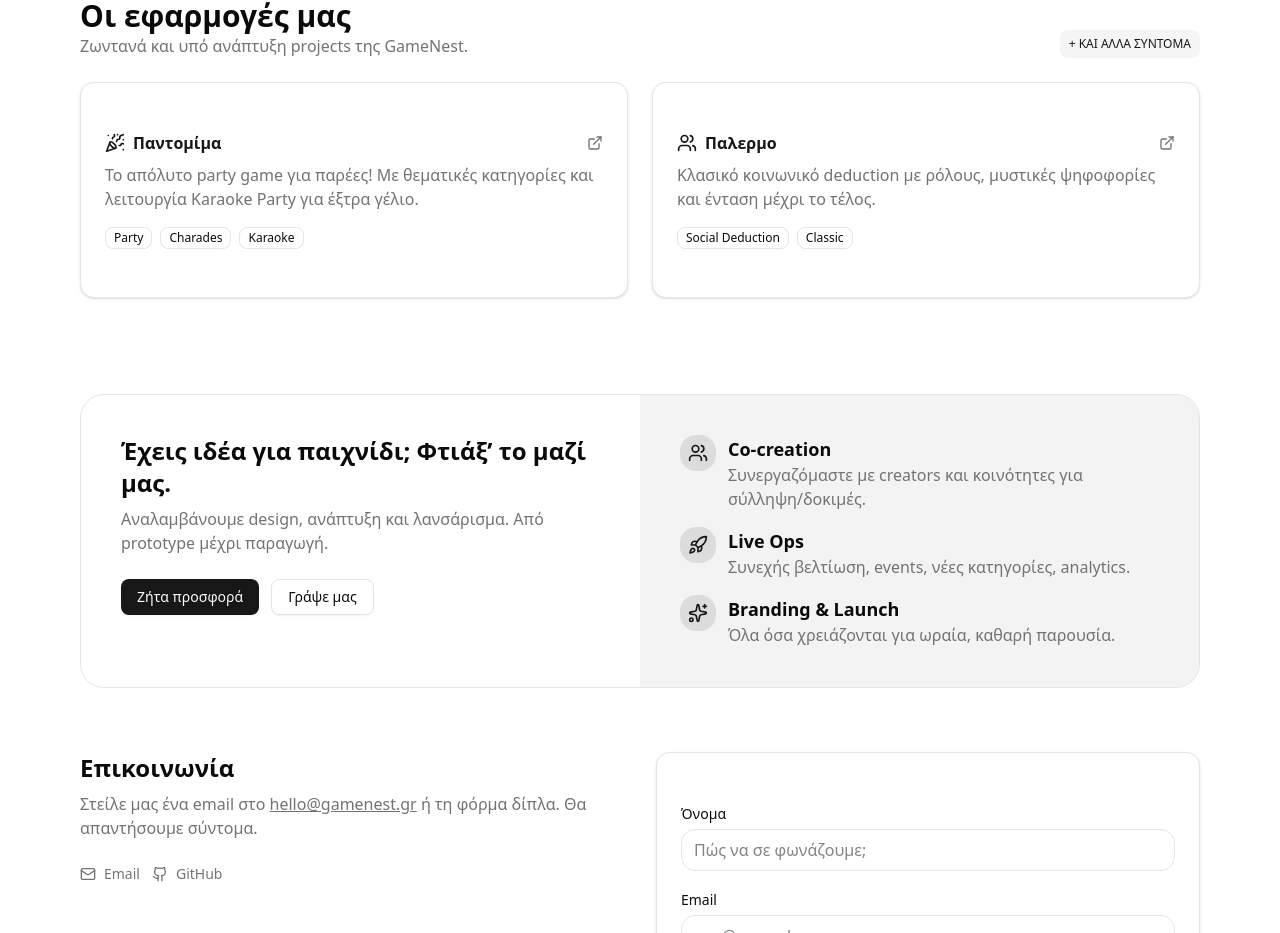
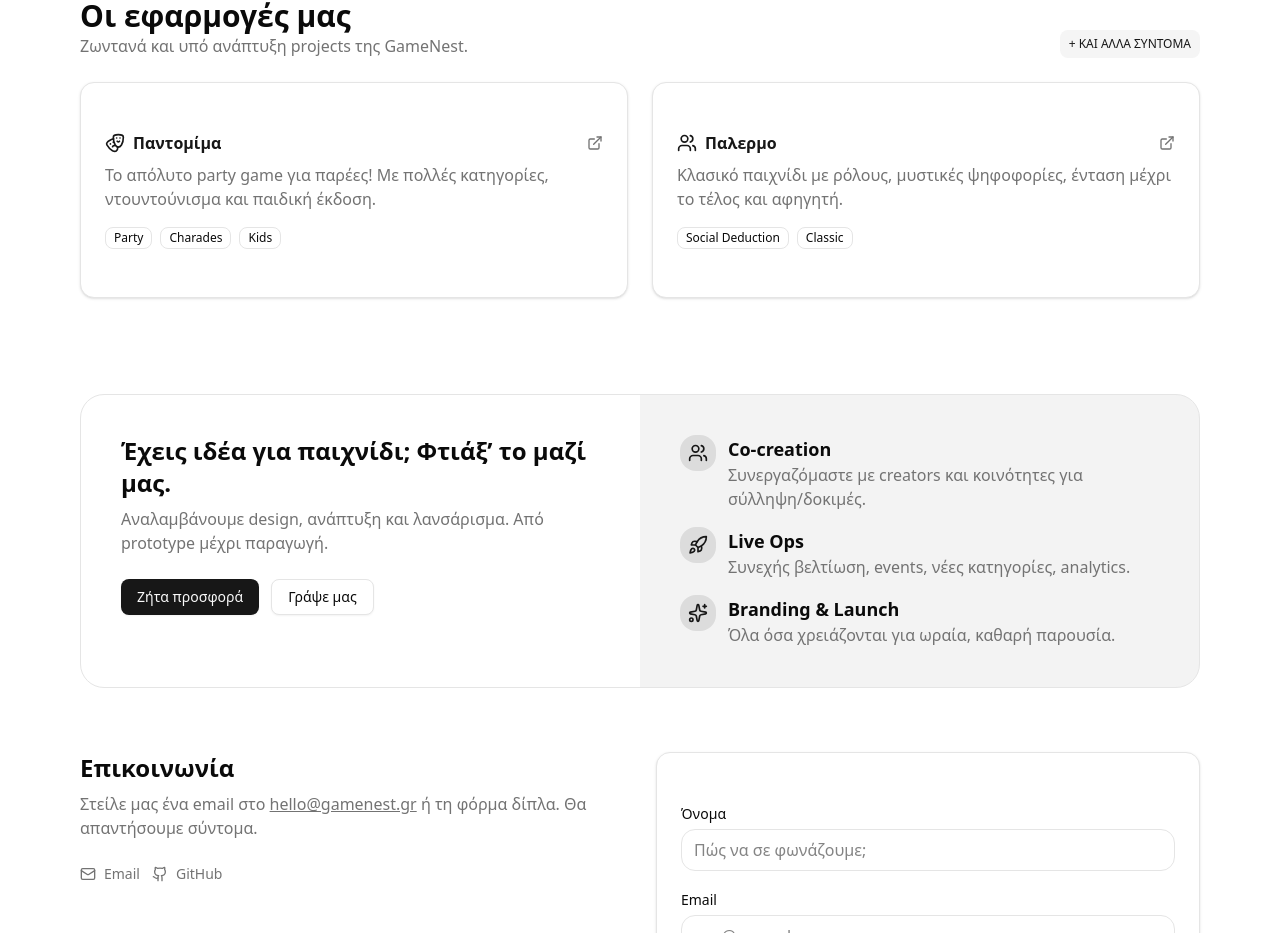
Before and after one commit to georgeroubie/gamenest.gr, a React (Vite) app: page / in a window 1280 px wide. Shown: the part 769-1702 px from the top of the page. Built offline with nearby package versions, Linux system fonts and the light colour scheme.

Commit message:
Update games

```diff
--- a/src/App.tsx
+++ b/src/App.tsx
@@ -2,19 +2,7 @@ import { Badge } from '@/components/ui/badge';
 import { Button } from '@/components/ui/button';
 import { Card, CardContent } from '@/components/ui/card';
 import { motion } from 'framer-motion';
-import {
-  Bird,
-  ExternalLink,
-  Gamepad2,
-  Github,
-  Mail,
-  Moon,
-  PartyPopper,
-  Rocket,
-  Sparkles,
-  Sun,
-  Users,
-} from 'lucide-react';
+import { Bird, Drama, ExternalLink, Gamepad2, Github, Mail, Moon, Rocket, Sparkles, Sun, Users } from 'lucide-react';
 import React, { useEffect, useState } from 'react';
 
 const projects = [
@@ -22,16 +10,15 @@ const projects = [
     name: 'Παντομίμα',
     slug: 'pantomima',
     url: 'https://pantomima.app',
-    description:
-      'Το απόλυτο party game για παρέες! Με θεματικές κατηγορίες και λειτουργία Karaoke Party για έξτρα γέλιο.',
-    tags: ['Party', 'Charades', 'Karaoke'],
-    icon: <PartyPopper className="w-5 h-5" aria-hidden />,
+    description: 'Το απόλυτο party game για παρέες! Με πολλές κατηγορίες, ντουντούνισμα και παιδική έκδοση.',
+    tags: ['Party', 'Charades', 'Kids'],
+    icon: <Drama className="w-5 h-5" aria-hidden />,
   },
   {
     name: 'Παλερμο',
     slug: 'palermo',
     url: 'https://playpalermo.gr',
-    description: 'Κλασικό κοινωνικό deduction με ρόλους, μυστικές ψηφοφορίες και ένταση μέχρι το τέλος.',
+    description: 'Κλασικό παιχνίδι με ρόλους, μυστικές ψηφοφορίες, ένταση μέχρι το τέλος και αφηγητή.',
     tags: ['Social Deduction', 'Classic'],
     icon: <Users className="w-5 h-5" aria-hidden />,
   },
```
